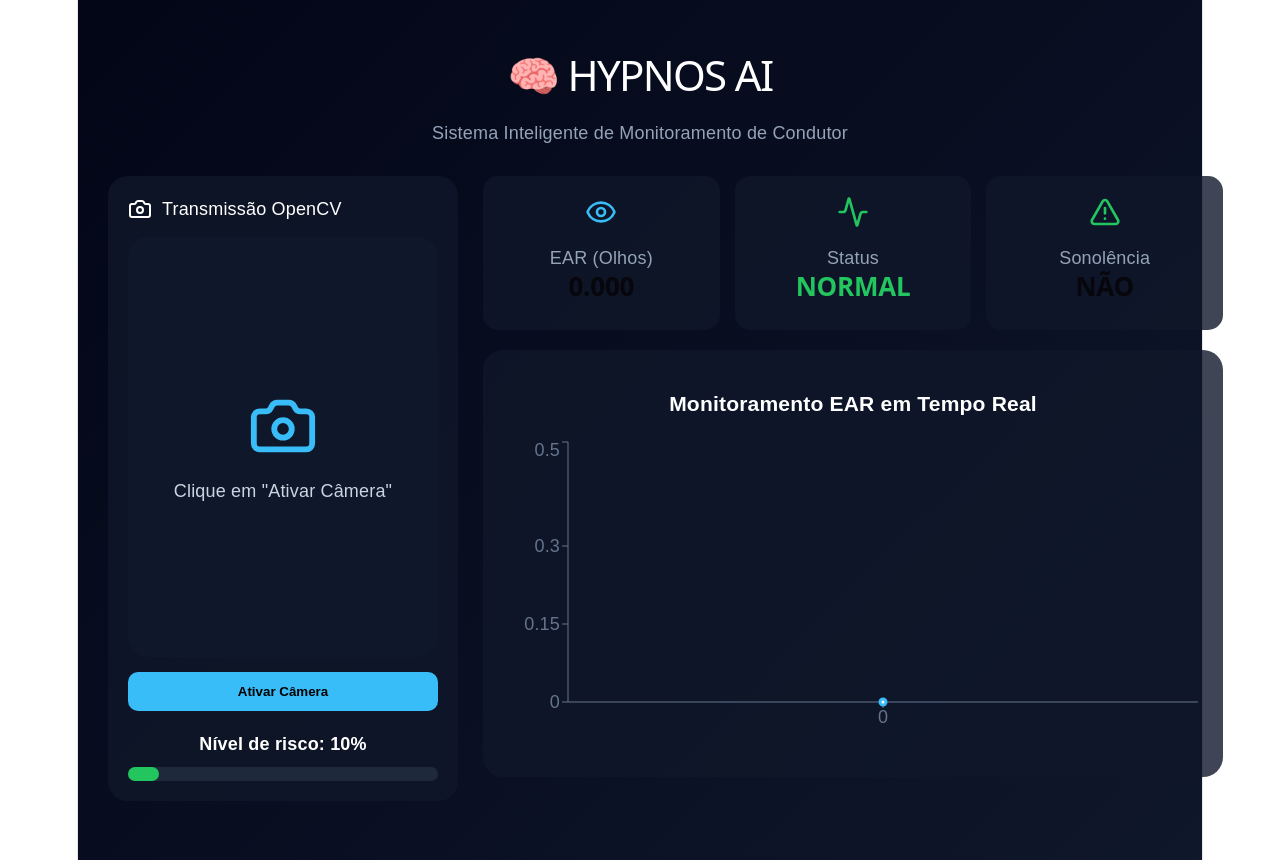
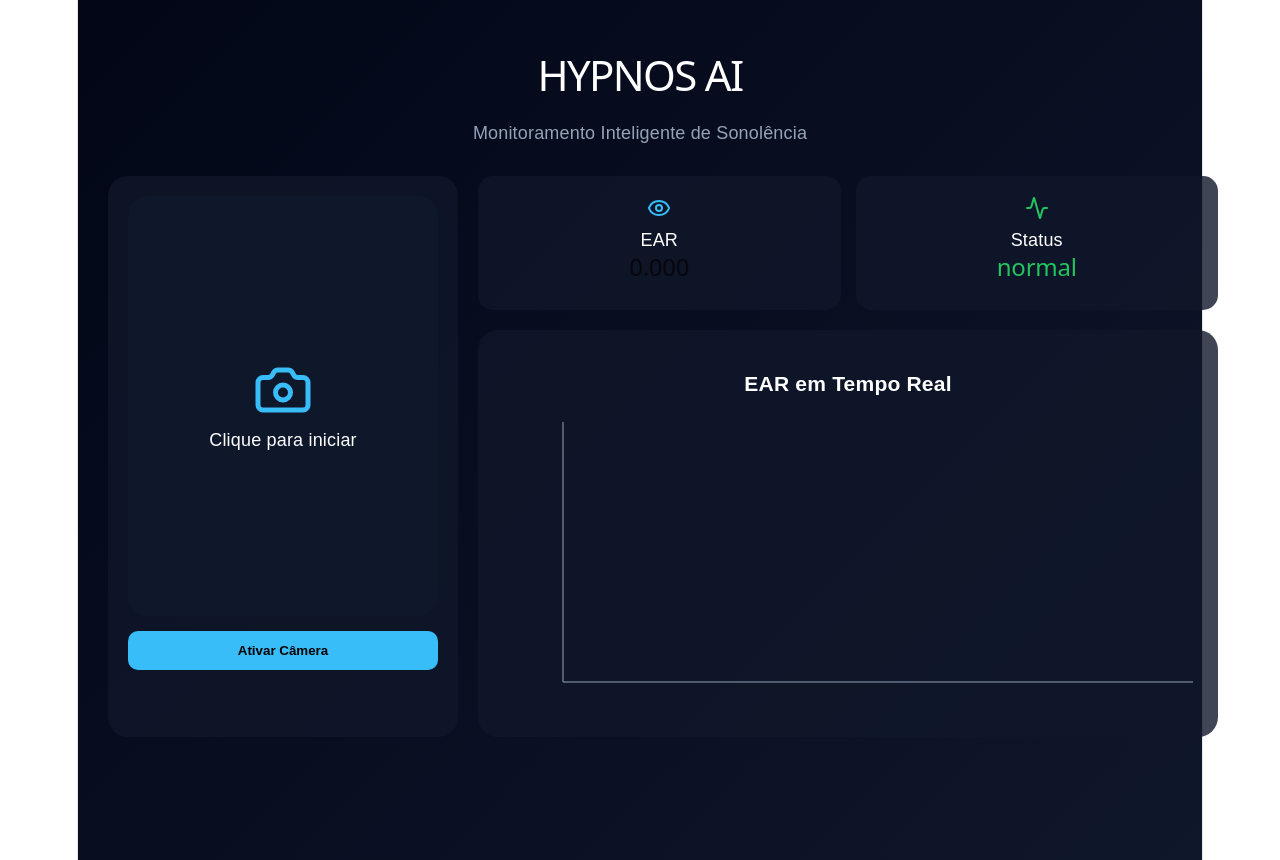
Before and after one commit to VanessaGabi/monitoramento-sono, a React (Vite) app in the folder dashboard-sono/vite-project/: page / in a window 1280 px wide. Built offline with nearby package versions, Linux system fonts and the light colour scheme.

Commit message:
Corrige erro React 418 e estabiliza gráfico

```diff
--- a/dashboard-sono/vite-project/src/App.jsx
+++ b/dashboard-sono/vite-project/src/App.jsx
@@ -23,17 +23,18 @@
     nivel: "normal"
   });
 
-  const [historico, setHistorico] = useState([
-    { time: 0, ear: 0 }
-  ]);
+  const [historico, setHistorico] = useState([]);
 
   const [cameraAtiva, setCameraAtiva] =
+    useState(false);
+
+  const [erroApi, setErroApi] =
     useState(false);
 
   const videoRef = useRef(null);
 
   // =========================
-  // CAMERA
+  // INICIAR CAMERA
   // =========================
 
   const iniciarCamera = async () => {
@@ -42,18 +43,13 @@
 
       const stream =
         await navigator.mediaDevices.getUserMedia({
-          video: {
-            width: 640,
-            height: 480,
-            facingMode: "user"
-          },
+          video: true,
           audio: false
         });
 
       if (videoRef.current) {
 
-        videoRef.current.srcObject =
-          stream;
+        videoRef.current.srcObject = stream;
 
         await videoRef.current.play();
 
@@ -62,34 +58,29 @@
 
     } catch (err) {
 
-      console.log(
-        "Erro camera:",
-        err
-      );
+      console.log(err);
 
       alert(
-        "Não foi possível acessar a câmera."
+        "Erro ao acessar câmera"
       );
     }
   };
 
   // =========================
-  // LOOP PROCESSAMENTO
+  // LOOP IA
   // =========================
 
   useEffect(() => {
 
     if (!cameraAtiva) return;
 
+    let ativo = true;
+
     const canvas =
       document.createElement("canvas");
 
     const ctx =
       canvas.getContext("2d");
-
-    let ativo = true;
-
-    let contadorErro = 0;
 
     const processar = async () => {
 
@@ -99,14 +90,9 @@
 
         const video = videoRef.current;
 
-        // =========================
-        // VIDEO PRONTO
-        // =========================
-
         if (
           video &&
-          video.readyState === 4 &&
-          video.videoWidth > 0
+          video.readyState === 4
         ) {
 
           canvas.width = 640;
@@ -120,21 +106,14 @@
             480
           );
 
-          // =========================
-          // IMAGEM
-          // =========================
-
           const image =
             canvas.toDataURL(
               "image/jpeg",
-              0.9
+              0.7
             );
 
-          // =========================
-          // ENVIA BACKEND
-          // =========================
-
-          const response = await fetch(
+          const response =
+            await fetch(
               "https://monitoramento-sono-1.onrender.com/processar",
               {
                 method: "POST",
@@ -150,50 +129,25 @@
               }
             );
 
-          console.log(
-            "STATUS:",
-            response.status
-          );
-
           const data =
             await response.json();
 
-          console.log(
-            "DATA:",
-            data
-          );
+          console.log(data);
 
-          // =========================
-          // ERRO API
-          // =========================
+          if (!data.erro) {
 
-          if (data.erro) {
-
-            console.log(
-              "Erro backend:",
-              data.erro
-            );
-
-          } else {
-
-            // =========================
-            // ATUALIZA DASHBOARD
-            // =========================
+            setErroApi(false);
 
             const ear =
-              Number(data.ear ?? 0);
+              Number(data.ear || 0);
 
             setDados({
               ear,
               sonolencia:
-                data.sonolencia ?? false,
+                data.sonolencia,
               nivel:
-                data.nivel ?? "normal"
+                data.nivel
             });
-
-            // =========================
-            // HISTÓRICO
-            // =========================
 
             setHistorico(prev => {
 
@@ -205,49 +159,24 @@
                 }
               ];
 
-              return novo.slice(-40);
-
+              return novo.slice(-25);
             });
 
+          } else {
+
+            setErroApi(true);
           }
-
-          contadorErro = 0;
 
         }
 
       } catch (err) {
 
-        contadorErro++;
+        console.log(err);
 
-        console.log(
-          "Erro API:",
-          err
-        );
-
-        // =========================
-        // MUITOS ERROS
-        // =========================
-
-        if (contadorErro >= 5) {
-
-          setDados({
-            ear: 0,
-            sonolencia: false,
-            nivel: "normal"
-          });
-
+        setErroApi(true);
       }
 
-      }
-
-      // =========================
-      // LOOP CONTÍNUO
-      // =========================
-
-      setTimeout(
-        processar,
-        400
-      );
+      setTimeout(processar, 700);
     };
 
     processar();
@@ -270,14 +199,6 @@
       ? "#facc15"
       : "#22c55e";
 
-  const risco =
-
-    dados.nivel === "critico"
-      ? 90
-      : dados.nivel === "atencao"
-      ? 55
-      : 10;
-
   return (
 
     <div style={styles.page}>
@@ -287,17 +208,17 @@
       <div style={styles.header}>
 
         <h1 style={styles.title}>
-          🧠 HYPNOS AI
+          HYPNOS AI
         </h1>
 
         <p style={styles.subtitle}>
-          Sistema Inteligente de
-          Monitoramento de Condutor
+          Monitoramento Inteligente
+          de Sonolência
         </p>
 
       </div>
 
-      {/* LAYOUT */}
+      {/* GRID */}
 
       <div style={styles.layout}>
 
@@ -305,31 +226,19 @@
 
         <div style={styles.cameraCard}>
 
-          <div style={styles.cameraHeader}>
-            <Camera />
-            <span>
-              Transmissão OpenCV
-            </span>
-          </div>
-
           <div style={styles.cameraBox}>
 
             {!cameraAtiva && (
 
-              <div
-                style={
-                  styles.cameraPlaceholder
-                }
-              >
+              <div style={styles.placeholder}>
 
                 <Camera
-                  size={70}
+                  size={60}
                   color="#38bdf8"
                 />
 
-                <p style={styles.cameraText}>
-                  Clique em
-                  "Ativar Câmera"
+                <p>
+                  Clique para iniciar
                 </p>
 
               </div>
@@ -339,8 +248,8 @@
             <video
               ref={videoRef}
               autoPlay
+              muted
               playsInline
-              muted
               style={{
                 width: "100%",
                 height: "100%",
@@ -354,11 +263,9 @@
 
           </div>
 
-          {/* BOTÃO */}
-
           <button
             onClick={iniciarCamera}
-            style={styles.startButton}
+            style={styles.button}
           >
 
             {cameraAtiva
@@ -367,45 +274,33 @@
 
           </button>
 
-          {/* RISCO */}
-
-          <div style={{ marginTop: 20 }}>
-
-            <p style={styles.riskText}>
-              Nível de risco: {risco}%
-            </p>
-
-            <div style={styles.progressBg}>
-
-              <div
-                style={{
-                  ...styles.progressFill,
-                  width: `${risco}%`,
-                  background: statusColor
-                }}
-              />
-
-            </div>
-
-          </div>
-
         </div>
 
         {/* DASHBOARD */}
 
-        <div style={styles.rightPanel}>
+        <div style={styles.right}>
 
           {/* ALERTA */}
 
           {dados.sonolencia && (
 
-            <div style={styles.alert}>
+            <div style={styles.alerta}>
 
               <AlertTriangle />
 
-              ALERTA:
-              Recomenda-se parar
-              o veículo
+              SONOLÊNCIA DETECTADA
+
+            </div>
+
+          )}
+
+          {/* API */}
+
+          {erroApi && (
+
+            <div style={styles.apiErro}>
+
+              Backend desconectado
 
             </div>
 
@@ -415,77 +310,35 @@
 
           <div style={styles.cards}>
 
-            {/* EAR */}
-
             <div style={styles.card}>
 
               <Eye
                 color="#38bdf8"
-                size={32}
               />
 
-              <p style={styles.cardLabel}>
-                EAR (Olhos)
-              </p>
+              <p>EAR</p>
 
-              <h2 style={styles.cardValue}>
-
-                {Number(
-                  dados.ear ?? 0
-                ).toFixed(3)}
-
+              <h2>
+                {dados.ear.toFixed(3)}
               </h2>
 
             </div>
-
-            {/* STATUS */}
 
             <div style={styles.card}>
 
               <Activity
                 color={statusColor}
-                size={32}
               />
 
-              <p style={styles.cardLabel}>
-                Status
-              </p>
+              <p>Status</p>
 
               <h2
                 style={{
-                  ...styles.cardValue,
                   color: statusColor
                 }}
               >
 
-                {dados.nivel.toUpperCase()}
-
-              </h2>
-
-            </div>
-
-            {/* SONO */}
-
-            <div style={styles.card}>
-
-              <AlertTriangle
-                color={
-                  dados.sonolencia
-                    ? "#ef4444"
-                    : "#22c55e"
-                }
-                size={32}
-              />
-
-              <p style={styles.cardLabel}>
-                Sonolência
-              </p>
-
-              <h2 style={styles.cardValue}>
-
-                {dados.sonolencia
-                  ? "SIM"
-                  : "NÃO"}
+                {dados.nivel}
 
               </h2>
 
@@ -493,21 +346,16 @@
 
           </div>
 
-          {/* GRÁFICO */}
+          {/* GRAFICO */}
 
           <div style={styles.chartCard}>
 
-            <h3 style={styles.chartTitle}>
-              Monitoramento EAR
-              em Tempo Real
+            <h3 style={{
+              color: "white",
+              marginBottom: 20
+            }}>
+              EAR em Tempo Real
             </h3>
-
-            <div
-              style={{
-                width: "100%",
-                height: 320
-              }}
-            >
 
             <LineChart
               width={700}
@@ -517,12 +365,12 @@
 
               <XAxis
                 dataKey="time"
-                  stroke="#64748b"
+                stroke="#94a3b8"
               />
 
               <YAxis
                 domain={[0, 0.5]}
-                  stroke="#64748b"
+                stroke="#94a3b8"
               />
 
               <Tooltip />
@@ -544,14 +392,12 @@
       </div>
 
     </div>
-
-    </div>
   );
 }
 
-/* =========================
-   STYLES
-========================= */
+// =========================
+// STYLES
+// =========================
 
 const styles = {
 
@@ -574,79 +420,78 @@
   },
 
   subtitle: {
-    color: "#94a3b8",
-    fontSize: 18
+    color: "#94a3b8"
   },
 
   layout: {
     display: "grid",
-    gridTemplateColumns: "350px 1fr",
-    gap: 25
+    gridTemplateColumns:
+      "350px 1fr",
+    gap: 20
   },
 
   cameraCard: {
     background:
       "rgba(15,23,42,0.8)",
-    borderRadius: 20,
-    padding: 20
-  },
-
-  cameraHeader: {
-    display: "flex",
-    alignItems: "center",
-    gap: 10,
-    color: "white",
-    marginBottom: 15
+    padding: 20,
+    borderRadius: 20
   },
 
   cameraBox: {
     height: 420,
+    background: "#0f172a",
     borderRadius: 20,
-    background: "#0f172a",
+    overflow: "hidden",
     display: "flex",
-    alignItems: "center",
     justifyContent: "center",
-    overflow: "hidden"
+    alignItems: "center"
   },
 
-  cameraPlaceholder: {
-    textAlign: "center",
-    color: "#cbd5e1"
+  placeholder: {
+    color: "white",
+    textAlign: "center"
   },
 
-  cameraText: {
-    marginTop: 10
-  },
-
-  startButton: {
+  button: {
     width: "100%",
     marginTop: 15,
     padding: 12,
+    border: "none",
     borderRadius: 10,
-    border: "none",
     background: "#38bdf8",
-    cursor: "pointer",
-    fontWeight: "bold"
+    fontWeight: "bold",
+    cursor: "pointer"
   },
 
-  rightPanel: {
+  right: {
     display: "flex",
     flexDirection: "column",
     gap: 20
   },
 
-  alert: {
+  alerta: {
     background: "#ef4444",
+    padding: 14,
+    borderRadius: 10,
     color: "white",
-    padding: 12,
+    fontWeight: "bold",
+    display: "flex",
+    gap: 10,
+    alignItems: "center"
+  },
+
+  apiErro: {
+    background: "#f59e0b",
+    padding: 10,
     borderRadius: 10,
+    color: "white",
     fontWeight: "bold"
   },
 
   cards: {
     display: "grid",
     gridTemplateColumns:
-      "repeat(3,1fr)",
+      "repeat(2,1fr)",
     gap: 15
   },
 
@@ -659,45 +504,12 @@
     textAlign: "center"
   },
 
-  cardLabel: {
-    color: "#94a3b8",
-    marginTop: 10
-  },
-
-  cardValue: {
-    fontSize: 26,
-    fontWeight: "bold"
-  },
-
   chartCard: {
     background:
       "rgba(15,23,42,0.8)",
     padding: 20,
-    borderRadius: 20
-  },
-
-  chartTitle: {
-    color: "white",
-    marginBottom: 20
-  },
-
-  riskText: {
-    color: "white",
-    marginBottom: 10,
-    fontWeight: "bold"
-  },
-
-  progressBg: {
-    width: "100%",
-    height: 14,
-    background: "#1e293b",
-    borderRadius: 999
-  },
-
-  progressFill: {
-    height: "100%",
-    borderRadius: 999,
-    transition: "0.3s"
+    borderRadius: 20,
+    overflowX: "auto"
   }
 
 };
```
Lines whose indentation alone changed are shown as unchanged.
